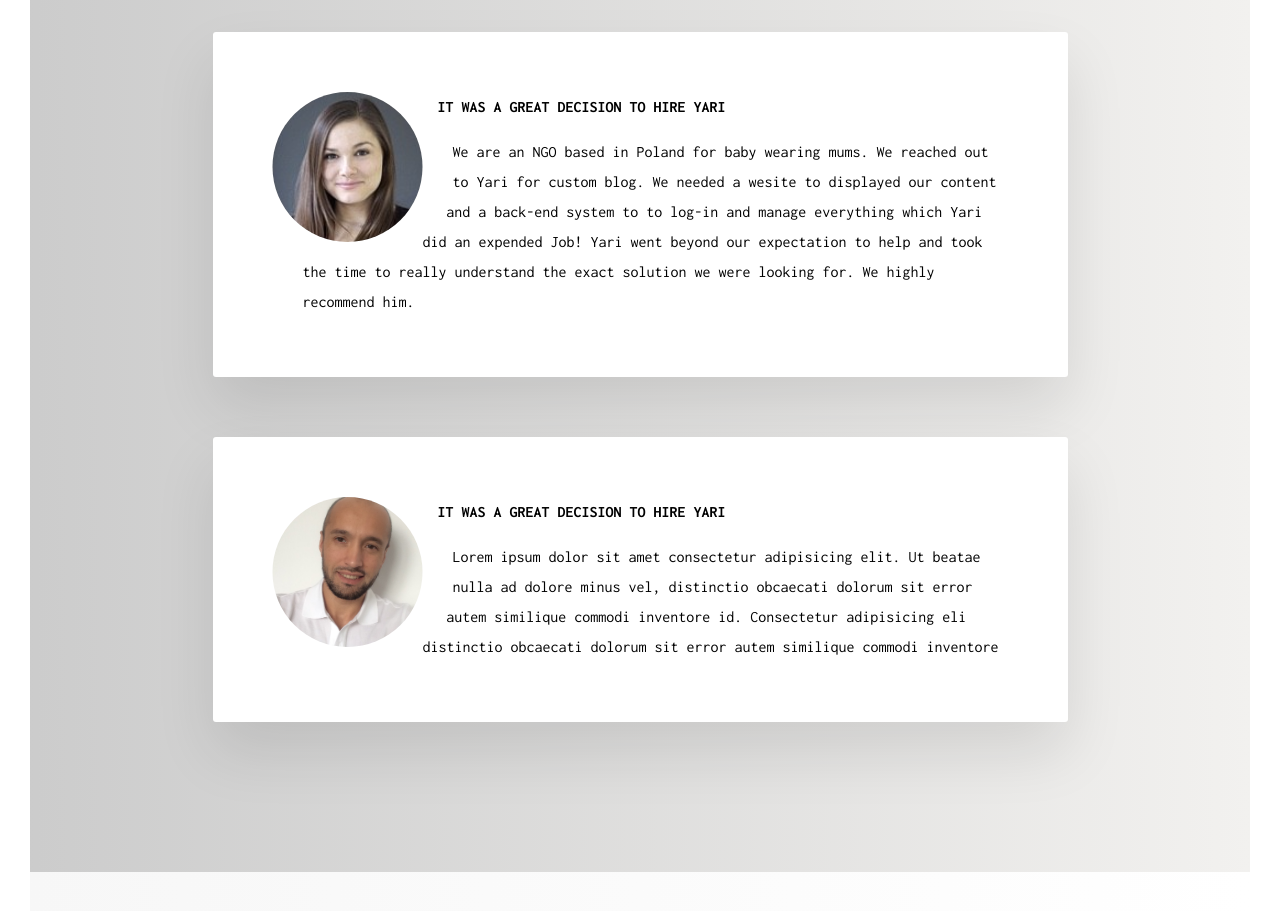
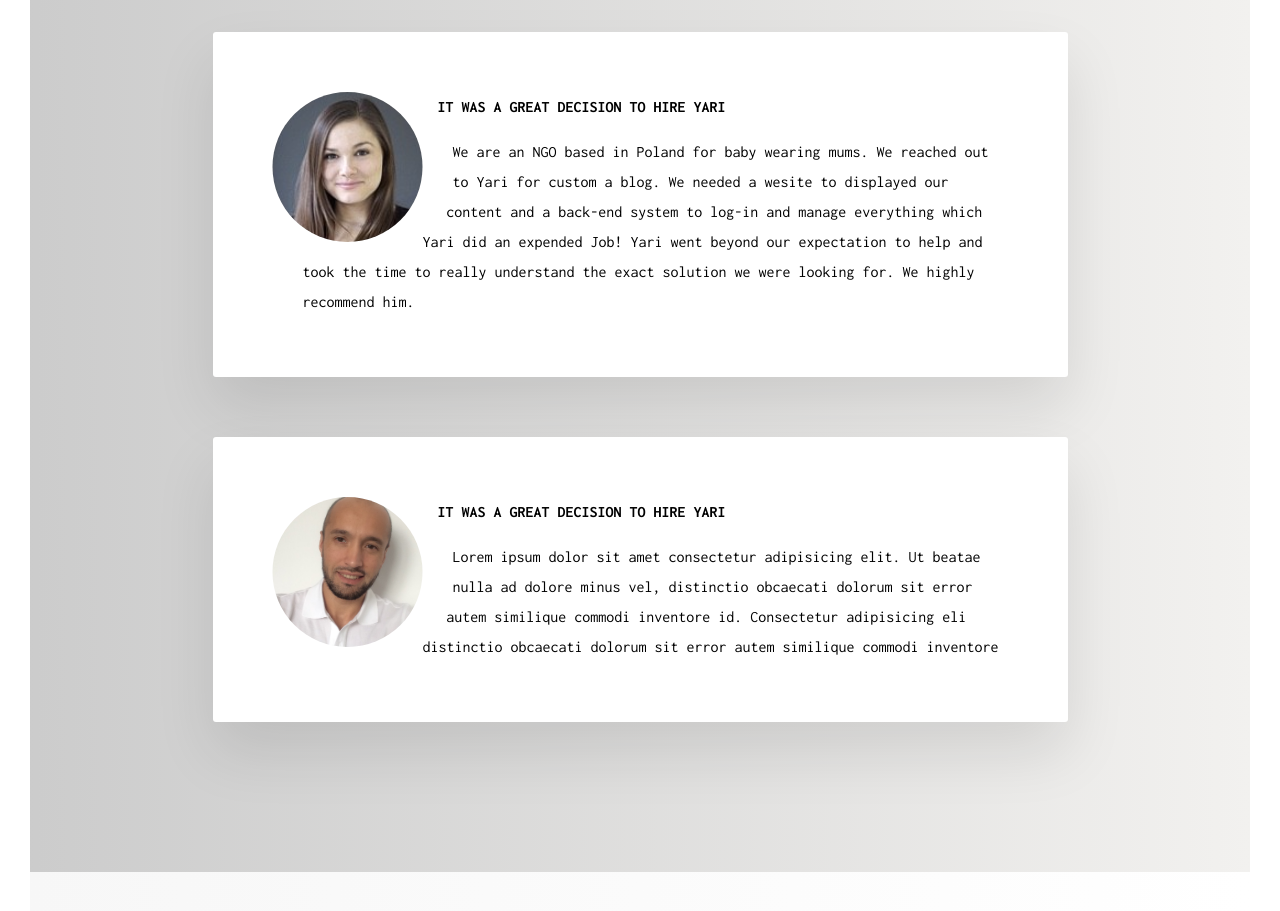
Before and after one commit to Yariandres/personal-site, a Gatsby site: page / in a window 1280 px wide. Shown: the part 2540-3451 px from the top of the page. Built offline with nearby package versions, Linux system fonts and the light colour scheme; Gatsby itself is replaced by a stand-in of ours.

Commit message:
editing the reviews/stories sections

```diff
--- a/src/components/stories.js
+++ b/src/components/stories.js
@@ -20,7 +20,7 @@ const Stories = () => (
         <div className="story__text">
           <h3 className="margin-bottom-small heading-tertiary">It was a great decision to hire Yari</h3>
           <p className="paragraph">
-            We are an NGO based in Poland for baby wearing mums. We reached out to Yari for custom blog. We needed a wesite to displayed our content and a back-end system to to log-in and manage everything which Yari did an expended Job! Yari went beyond our expectation to help and took the time to really understand the exact solution we were looking for. We highly recommend him.
+            We are an NGO based in Poland for baby wearing mums. We reached out to Yari for custom a blog. We needed a wesite to displayed our content and a back-end system to log-in and manage everything which Yari did an expended Job! Yari went beyond our expectation to help and took the time to really understand the exact solution we were looking for. We highly recommend him.
           </p>
         </div>
       </div>
```
